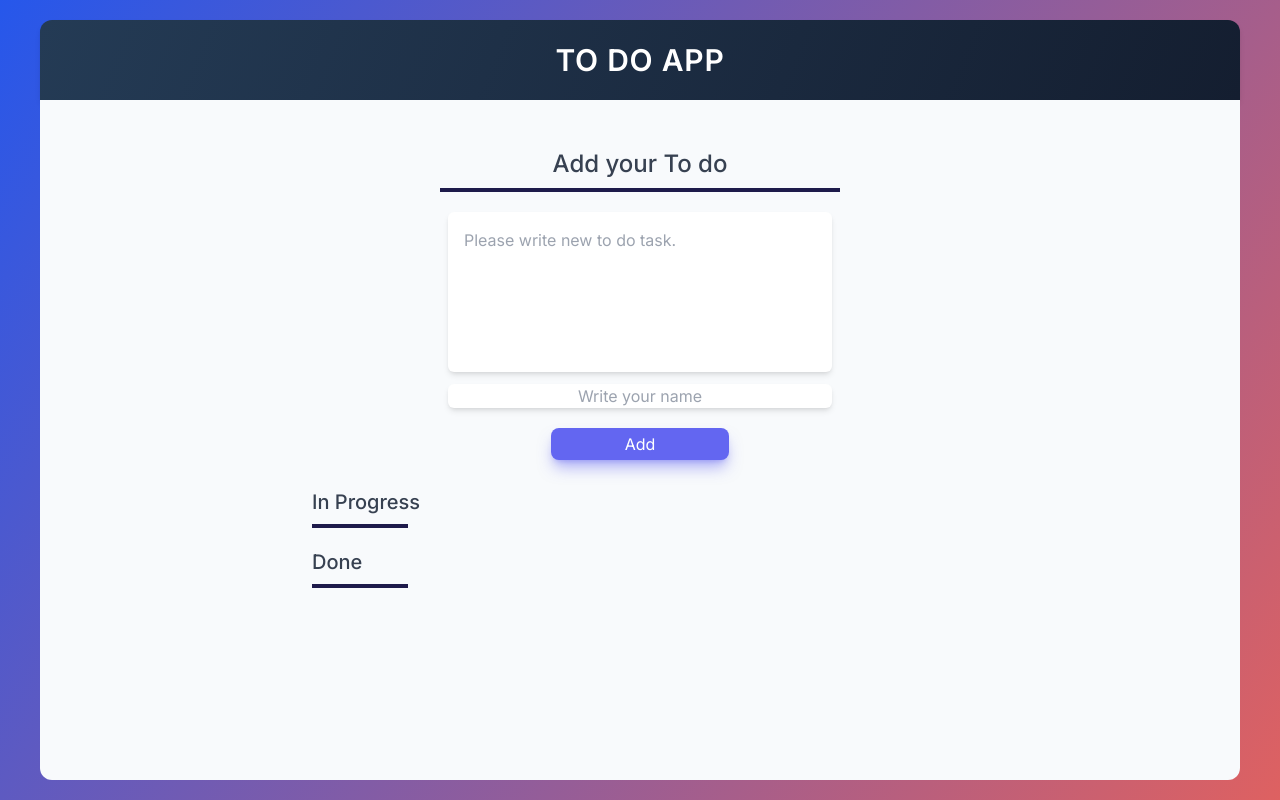
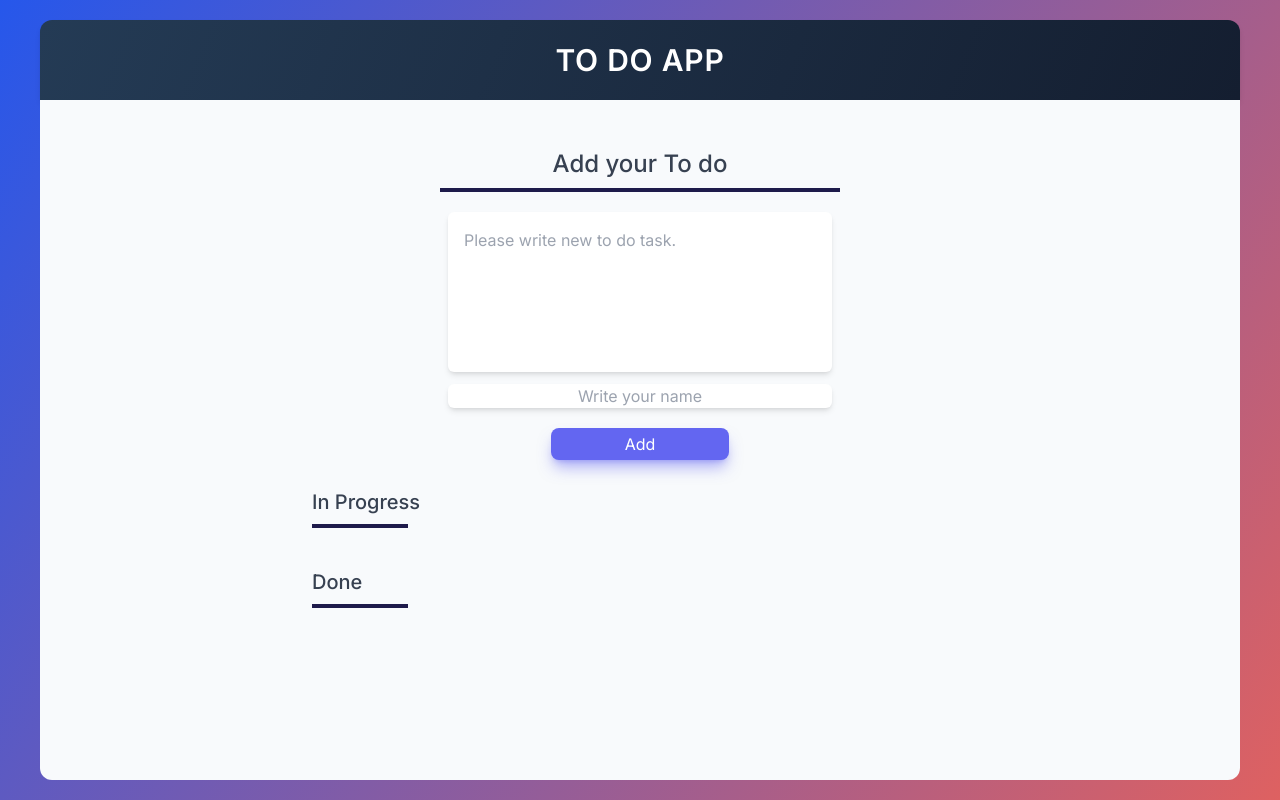
Before and after one commit to kimhwanhoon/todo-app, a Next.js app: page / in a window 1280 px wide. Built offline with nearby package versions, Linux system fonts and the light colour scheme.

Commit message:
first commit

```diff
--- a/app/components/Done cards.tsx
+++ b/app/components/Done cards.tsx
@@ -33,7 +33,9 @@ const DoneCards = ({ doneCardArr, setDoneCardArr, cardsArr, setCardsArr }) => {
 
   return (
     <div className="flex flex-col gap-2 w-full px-16">
-      <h1 className="ml-52 w-32 text-xl font-medium text-gray-700">Done</h1>
+      <h1 className="ml-52 w-32 text-xl font-medium text-gray-700 pt-5">
+        Done
+      </h1>
       <div
         id="divider0"
         className="w-24 border-b-4 border-indigo-950 ml-52 mb-3"
--- a/app/components/input.tsx
+++ b/app/components/input.tsx
@@ -55,6 +55,8 @@ const Input = (props) => {
   // type enter on name input => Activates addOnClickHandler function
   const handleKeyPressOnNameInput = (e) => {
     if (e.key === 'Enter') {
+      const nameInput = e.target.parentNode.querySelector('#name-input');
+      nameInput.blur();
       addOnClickHandler(e);
     } else if (e.key === 'Escape') {
       // typed ESC, get rid of focus on input
```
